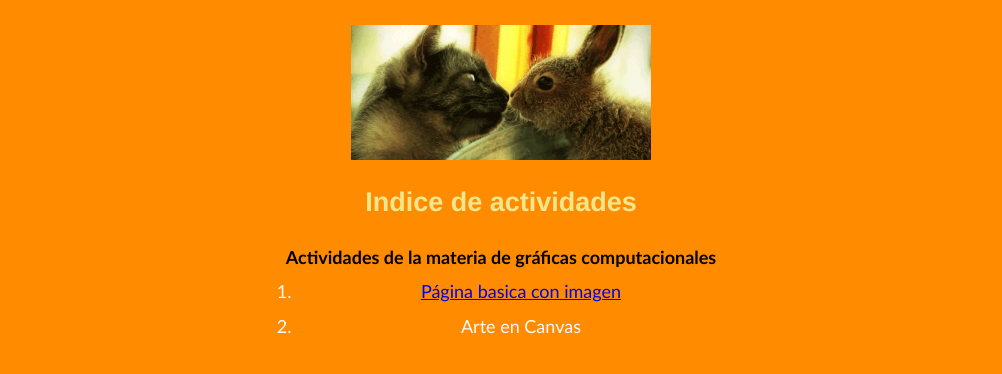
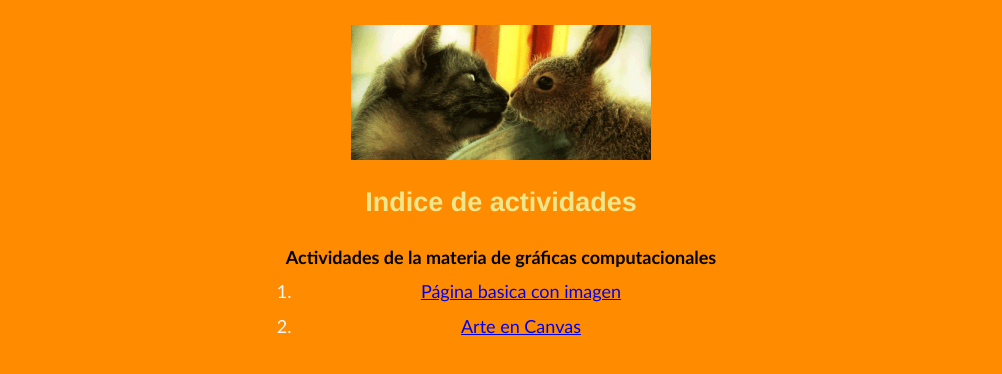
Before and after one commit to AnaPereaM/Actividades-APPM, a plain HTML site: page Index.html in a window 1280 px wide. Shown: the part 156-530 px from the top of the page, without its empty margins (139-1141 px from the left). Drawn offline with nearby package versions, Linux system fonts and the light colour scheme.

Commit message:
Index.html

```diff
--- a/Index.html
+++ b/Index.html
@@ -52,7 +52,7 @@
 	<p><strong>Actividades de la materia de gráficas computacionales</strong></p>
 	<ol>
 		<li><a href="Act-1/Act-1.html">Página basica con imagen</a></li>
-		<li>Arte en Canvas</li>
+		<li><a href="Act-2/Act-2.html">Arte en Canvas</a></li>
 	</ol>
 
 </body>
```
